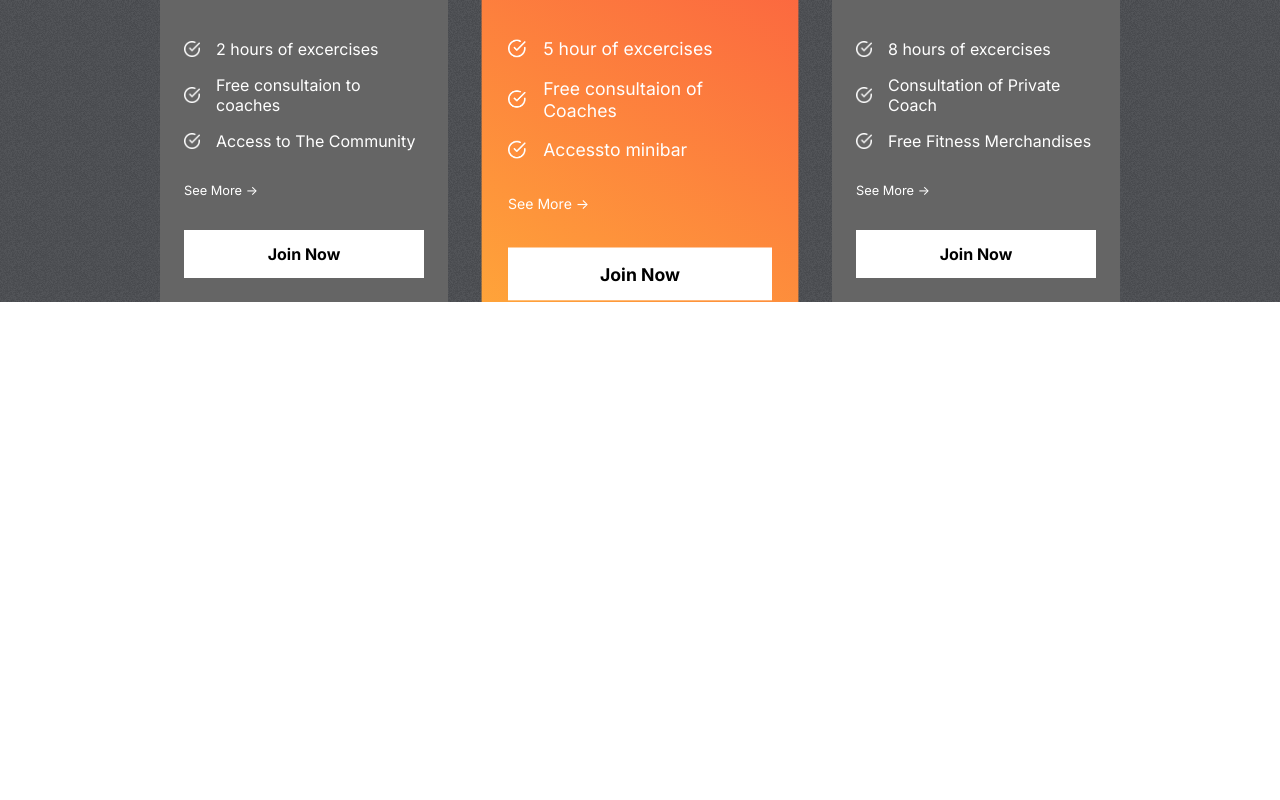
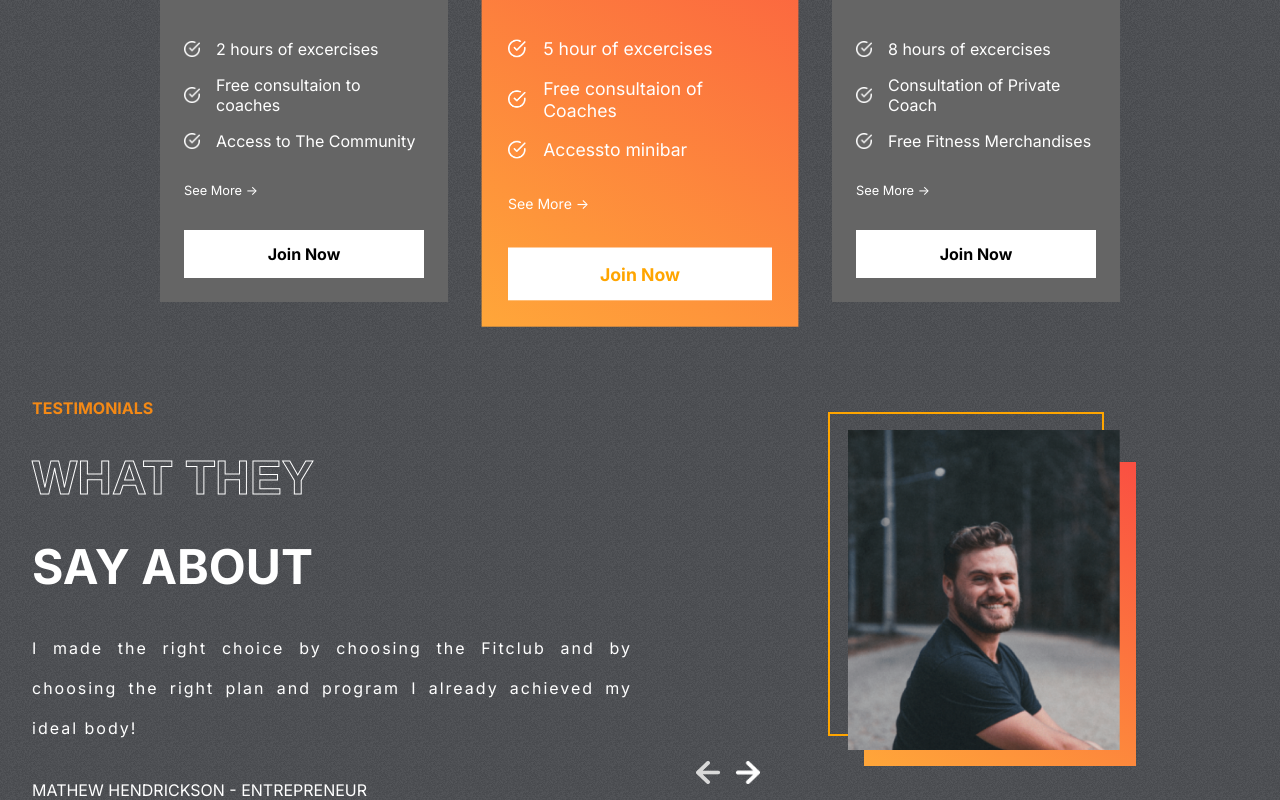
Before and after one commit to jakariamasum/Smart-and-Fit, a React (Create React App) app: page / in a window 1280 px wide. Shown: the part 2194-2994 px from the top of the page. Before the commit the page ends 2496 px from the top, so only its background shows below. Built offline with nearby package versions, Linux system fonts and the light colour scheme; the HTML template or start-up script is replaced by a standard one.

Commit message:
testimonials section added

```diff
--- a/src/App.js
+++ b/src/App.js
@@ -3,13 +3,15 @@
 import Plans from './components/Plans/Plans';
 import Programms from './components/Programms/Programms';
 import Reasons from './components/Reasons/Reasons';
+import Testimonials from './components/Testimonials/Testimonials';
 function App() {
   return (
     <div className="App">
-      <Hero/>
-      <Programms/>
-      <Reasons/>
-      <Plans/>
+      <Hero />
+      <Programms />
+      <Reasons />
+      <Plans />
+      <Testimonials />
     </div>
   );
 }
--- a/src/components/PlansCard/PlansCard.module.css
+++ b/src/components/PlansCard/PlansCard.module.css
@@ -48,3 +48,6 @@
     background-color: white;
     color: black;
 }
+.plan:nth-child(2)>:nth-child(6){
+    color: orange;
+}
--- /dev/null
+++ b/src/components/Testimonials/Testimonials.jsx
@@ -0,0 +1,43 @@
+import Styles from './Testimonials.module.css';
+import { testimonialsData } from '../../data/testimonialsData'
+import { useState } from 'react';
+import leftArrow from '../../assets/leftArrow.png'
+import rightArrow from '../../assets/rightArrow.png'
+const Testimonials = () => {
+    const [selected, setSelected] = useState(0);
+    const tLength = testimonialsData.length;
+    return (
+        <div className={Styles.testimonials}>
+            <div className={Styles.left}>
+                <span>Testimonials</span>
+                <span className='stroke-text'>what they</span>
+                <span>say about</span>
+                <span>
+                    {
+                        testimonialsData[selected].review
+                    }
+                </span>
+                <span>
+                    <span>
+                        {testimonialsData[selected].name}
+                    </span>{" "} - {testimonialsData[selected].status}
+                </span>
+            </div>
+            <div className={Styles.right}>
+                <div></div>
+                <div></div>
+                <img src={testimonialsData[selected].image} alt="" />
+                <div className={Styles.arrows}>
+                    <img onClick={() => {
+                        selected === 0 ? setSelected(tLength - 1) : setSelected(prev => prev - 1)
+                    }} src={leftArrow} alt="" />
+                    <img onClick={() => {
+                        selected === 0 ? setSelected(tLength - 1) : setSelected(prev => prev + 1)
+                    }} src={rightArrow} alt="" />
+                </div>
+            </div>
+        </div>
+    );
+};
+
+export default Testimonials;
--- /dev/null
+++ b/src/components/Testimonials/Testimonials.module.css
@@ -0,0 +1,78 @@
+.testimonials {
+    display: flex;
+    gap: 1rem;
+    padding: 0 2rem;
+}
+
+.left {
+    display: flex;
+    flex: 1 1;
+    gap: 2rem;
+    text-transform: uppercase;
+    color: white;
+    flex-direction: column;
+}
+
+.left>:nth-child(1) {
+    color: var(--orange);
+    font-weight: bold;
+}
+
+.left>:nth-child(2),
+.left>:nth-child(3) {
+    font-weight: bold;
+    font-size: 3rem;
+}
+
+.left>:nth-child(4) {
+    text-transform: none;
+    text-align: justify;
+    letter-spacing: 2px;
+    line-height: 40px;
+}
+
+.right {
+    flex: 1;
+    position: relative;
+}
+
+.right>img {
+    position: absolute;
+    width: 17rem;
+    height: 20rem;
+    right: 8rem;
+    top: 2rem;
+    object-fit: cover;
+}
+
+.right>:nth-child(1) {
+    position: absolute;
+    width: 17rem;
+    height: 20rem;
+    border: 2px solid orange;
+    background-color: transparent;
+    right: 9rem;
+    top: 0.9rem;
+}
+
+.right>:nth-child(2) {
+    position: absolute;
+    width: 17rem;
+    height: 19rem;
+    right: 7rem;
+    top: 4rem;
+    background: var(--planCard);
+}
+
+.arrows {
+    display: flex;
+    gap: 1rem;
+    position: absolute;
+    bottom: 1rem;
+    left: 3rem;
+}
+
+.arrows>img {
+    width: 1.5rem;
+    cursor: pointer;
+}
```
